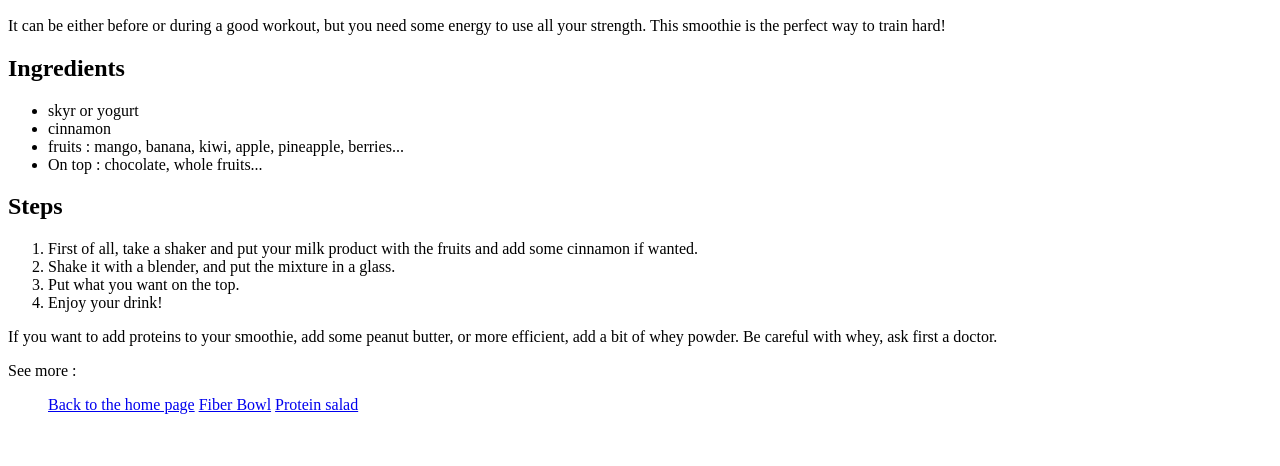
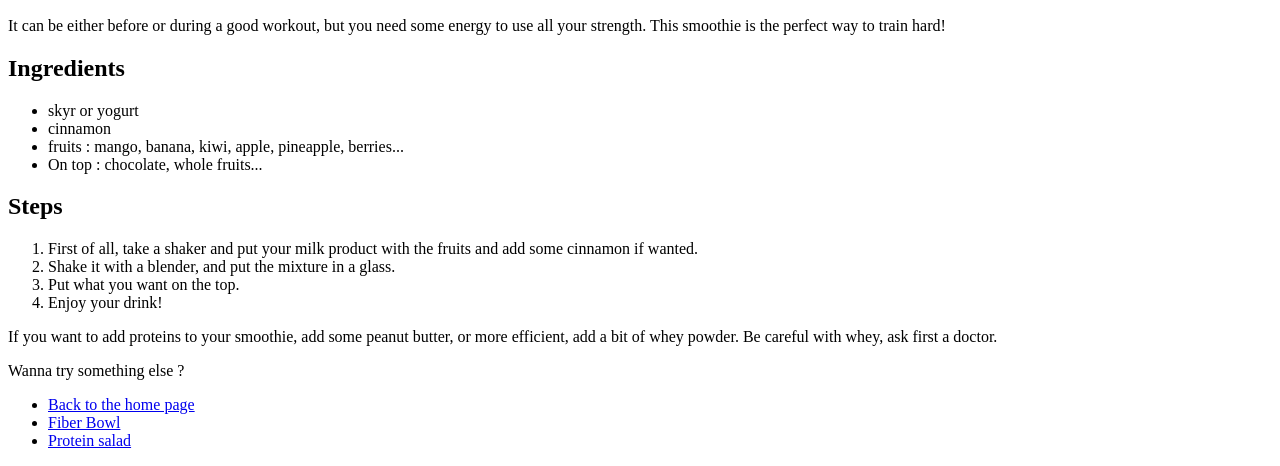
Before and after one commit to bosse567/odin-recipes, a plain HTML site: page odin-recipes/recipes/energy-smoothie.html in a window 1280 px wide. Shown: the part 1259-1725 px from the top of the page. Before the commit the page ends 1689 px from the top, so only its background shows below. Drawn offline with Linux system fonts and the light colour scheme.

Commit message:
fixed direction prblms, add fianls sentences

```diff
--- a/odin-recipes/recipes/energy-smoothie.html
+++ b/odin-recipes/recipes/energy-smoothie.html
@@ -19,10 +19,10 @@
         <li>Enjoy your drink!</li>
     </ol>
     <p>If you want to add proteins to your smoothie, add some peanut butter, or more efficient, add a bit of whey powder. Be careful with whey, ask first a doctor.</p>
-    <p>See more :</p>
+    <p>Wanna try something else ?</p>
     <ul>
-        <a href="../index.html">Back to the home page</a>
-        <a href="../fiber-bowl.html">Fiber Bowl</a>
-        <a href="../protein-salad">Protein salad</a>
+        <li><a href="../index.html">Back to the home page</a></li>
+        <li><a href="./fiber-bowl.html">Fiber Bowl</a></li>
+        <li><a href="./protein-salad.html">Protein salad</a></li>
     </ul>
 </body>
```
Also changed, not shown: odin-recipes/recipes/fiber-bowl.html (+4 -3 lines), odin-recipes/recipes/protein-salad.html (+4 -3 lines).
